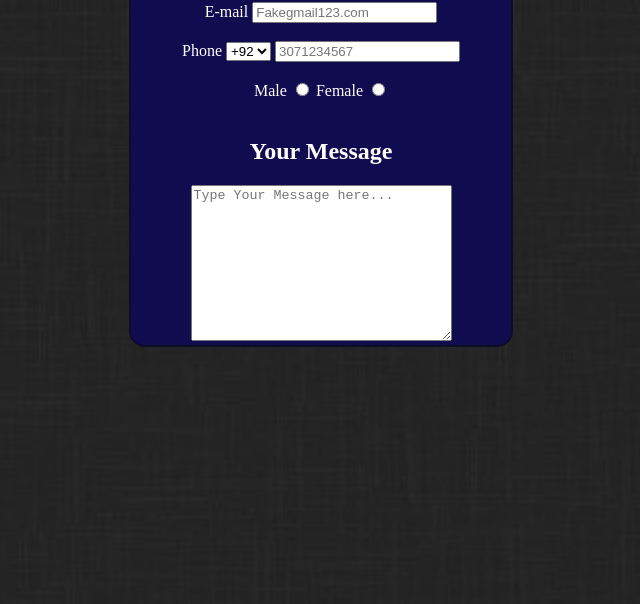
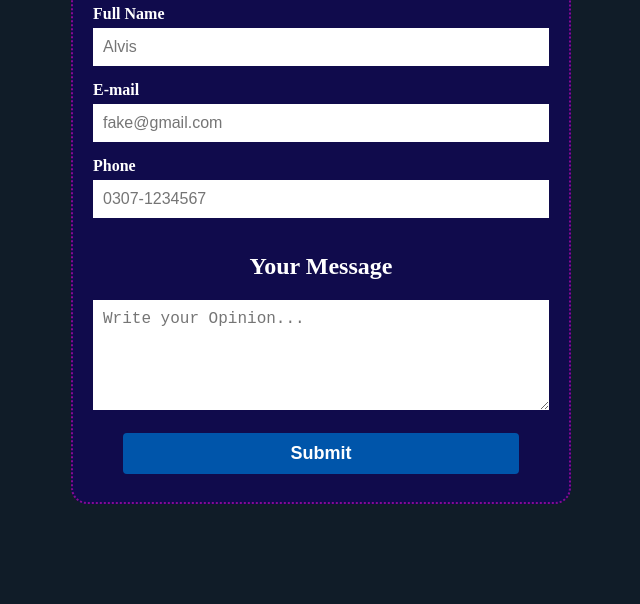
Before and after one commit to asiffgei/Bano_Qabil-Assignment, a plain HTML site: page contact.html in a window 1280 px wide. Shown: the part 196-800 px from the top of the page, without its empty margins (319-959 px from the left). Drawn offline with Linux system fonts and the light colour scheme.

Commit message:
Second Commit

```diff
--- a/contact.html
+++ b/contact.html
@@ -3,26 +3,78 @@
   <head>
     <meta charset="UTF-8" />
     <meta name="viewport" content="width=device-width, initial-scale=1.0" />
-    <title>Contact-Form</title>
+    <title>Contact Form</title>
     <link rel="icon" type="image/x-icon" href="./img/fav_icon.png" />
     <style>
-		body{
-			height: 100%;
+      * {
+        box-sizing: border-box;
+      }
+
+      body {
+        margin: 0;
+        padding: 0;
         display: flex;
         justify-content: center;
         align-items: center;
-      background-image: url(./img/demo-bg.jpg);
-      background-size: cover;
+        min-height: 100vh;
+        background-color: #101c28;
       }
-		.form-border{
-			border: 2px solid #0f0c2b;
-			width: 30%;
-			text-align: center;
-			margin-top: 30px;
-      background-color: #110b4f;
-			background-size: cover;
+
+      .form-border {
+        background-color: #110b4ff2;
+        border: 2px dotted #870995;
         border-radius: 16px;
         color: white;
+        padding: 20px;
+        width: 90%;
+        max-width: 500px;
+      }
+
+      form {
+        display: flex;
+        flex-direction: column;
+      }
+
+      h1,
+      h2 {
+        text-align: center;
+        margin-bottom: 20px;
+      }
+
+      label {
+        margin-bottom: 5px;
+        font-weight: bold;
+      }
+
+      input,
+      select,
+      textarea {
+        padding: 10px;
+        border: none;
+        margin-bottom: 15px;
+        width: 100%;
+        font-size: 16px;
+      }
+
+      textarea {
+        resize: vertical;
+      }
+
+      @media (max-width: 600px) {
+        .form-border {
+          padding: 15px;
+        }
+
+        h1,
+        h2 {
+          font-size: 1.5rem;
+        }
+
+        input,
+        select,
+        textarea {
+          font-size: 0.95rem;
+        }
       }
     </style>
   </head>
@@ -30,8 +82,8 @@
     <div class="form-border">
       <form action="thanks.html">
         <h1>Get In Touch</h1>
-      <label for="name">
-        First Name
+
+        <label for="first-name">Full Name</label>
         <input
           type="text"
           required
@@ -39,50 +91,45 @@
           placeholder="Alvis"
           id="first-name"
         />
-      </label>
-      <br /><br />
-      <label for="name">
-        Last Name
-        <input
-          type="text"
-          required
-          name="last-name"
-          placeholder="Salvador"
-          id="last-name"
-        />
-      </label>
-      <br /><br />
-      <label for="email">
-        E-mail
+        <label for="email">E-mail</label>
         <input
           type="email"
           required
           name="email"
-          placeholder="Fakegmail123.com"
+          placeholder="fake@gmail.com"
           id="email"
-        /> </label
-      ><br /><br />
-      <label for="phone"></label>
-        Phone
-        <select>
-          <option selected>+92</option>
-		  <option>+93</option>
-		  <option>+94</option>
-		  <option>+95</option>
-		  <option>+91</option>
-        </select>
-        <input type="tel" required placeholder="3071234567" />
-      </label>
-      <br /><br />
-      <label for="male">Male</label>
-      <input type="radio" id="male" name="gender" value="Male" />
-      <label for="female">Female</label>
-      <input type="radio" id="female" name="gender" value="Female" />
-	  <br><br>
+        />
+
+        <label for="phone">Phone</label>
+        <div style="display: flex; gap: 10px">
+          <input type="tel" required placeholder="0307-1234567" />
+        </div>
+
         <h2>Your Message</h2>
-    <textarea name="message" id="message" placeholder="Type Your Message here..." cols="30" rows="10"></textarea>
+        <textarea
+          name="message"
+          id="message"
+          placeholder="Write your Opinion..."
+          rows="5"
+        ></textarea>
+
+        <button
+          type="submit"
+          style="
+            background-color: #05a;
+            color: white;
+            cursor: pointer;
+            padding: 10px 20px;
+            margin: 8px 30px;
+            border: none;
+            border-radius: 4px;
+			font-weight: bolder;
+			font-size: 18px;
+          "
+        >
+          Submit
+        </button>
+      </form>
     </div>
-	</form>
-
   </body>
 </html>
```
Also changed, not shown: index.html (+21 -2 lines), style.css (+27 -0 lines), team.html (+52 -8 lines), thanks.html (added, +53 -0 lines). Lines whose indentation alone changed are shown as unchanged.
